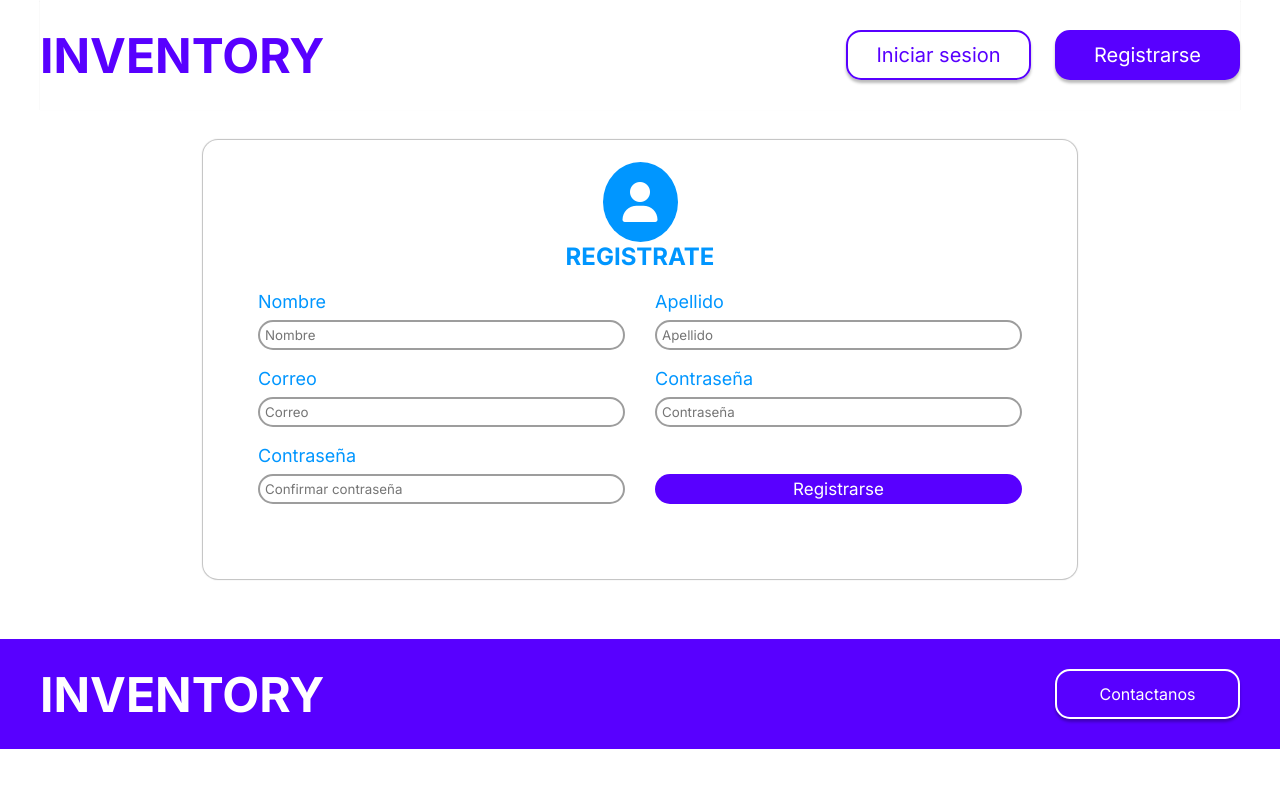
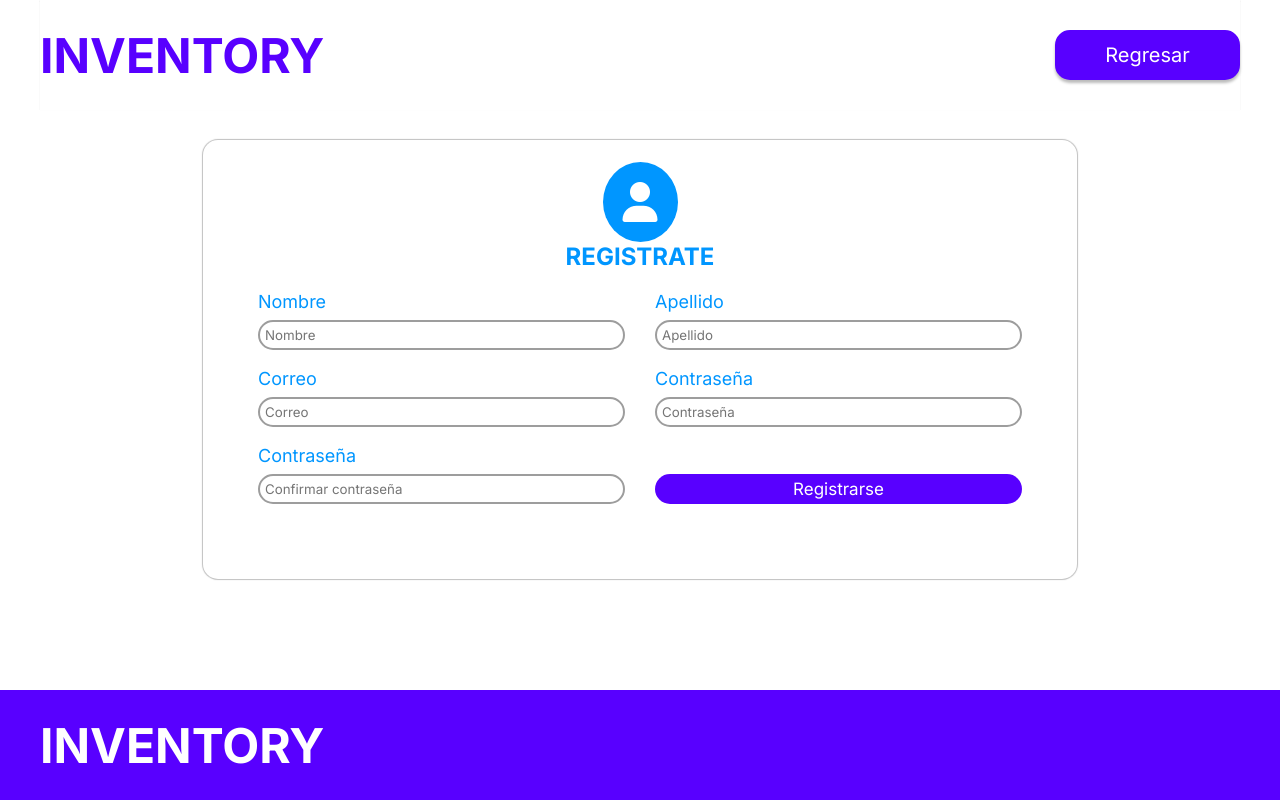
Before and after one commit to ROJUS-C/ProyectoTW, a PHP site: page /pages/registrarse.html in a window 1280 px wide. Run offline with PHP 8.4, Linux system fonts and the light colour scheme; some libraries are stand-ins or nearby versions.

Commit message:
correccion de algunos errores

```diff
--- a/pages/iniciar-sesion.html
+++ b/pages/iniciar-sesion.html
@@ -22,7 +22,7 @@
             <nav class="header__menu">
                 <ul class="header__opciones">
                     <li class="header__opcion header__opcion--background-purple">
-                        <a class="header__link header__link--color-white" href="">Registrarse</a>
+                        <a class="header__link header__link--color-white" href="../index.html">Regresar</a>
                     </li>
                 </ul>
             </nav>
--- a/pages/registrarse.html
+++ b/pages/registrarse.html
@@ -20,11 +20,8 @@
             </a>
             <nav class="header__menu">
                 <ul class="header__opciones">
-                    <li class="header__opcion">
-                        <a class="header__link heade" href="">Iniciar sesion</a>
-                    </li>
                     <li class="header__opcion header__opcion--background-purple">
-                        <a class="header__link header__link--color-white" href="">Registrarse</a>
+                        <a class="header__link header__link--color-white" href="../index.html">Regresar</a>
                     </li>
                 </ul>
             </nav>
--- a/public/css/estilo.css
+++ b/public/css/estilo.css
@@ -6,6 +6,7 @@
 .header{
     height: 110px;
     box-shadow: 0px 0.4px 1px 0px rgb(0, 0, 0, .25);
+    padding: 0px 20px;
 }
 
 .header__main{
@@ -72,6 +73,7 @@
     grid-template-columns: 1fr 1fr;
     height: 370px;
     gap: 24px;
+    padding: 20px;
 }
 
 .banner__info{
@@ -182,6 +184,7 @@
 .footer{
     height: 110px;
     background-color: #5800FF;
+    padding: 0px 20px;
 }
 
 .footer__contenedor{
@@ -202,7 +205,7 @@
 }
 
 .footer__button{
-    display: flex;
+    display: none;
     align-items: center;
     justify-content: center;
     text-decoration: none;
--- a/public/css/iniciar-sesion.css
+++ b/public/css/iniciar-sesion.css
@@ -83,7 +83,7 @@
 }
 
 .footer__button{
-    display: flex;
+    display: none;
     align-items: center;
     justify-content: center;
     text-decoration: none;
--- a/public/css/registrarse.css
+++ b/public/css/registrarse.css
@@ -61,7 +61,10 @@
 /*ESTILO DEL FOTEER*/
 .footer{
     height: 110px;
+    width: 100%;
     background-color: #5800FF;
+    position: absolute;
+    bottom: 0px;
 }
 
 .footer__contenedor{
@@ -83,7 +86,7 @@
 }
 
 .footer__button{
-    display: flex;
+    display: none;
     align-items: center;
     justify-content: center;
     text-decoration: none;
```
Also changed, not shown: index.html (+5 -5 lines), public/css/general.css (+0 -7 lines).
